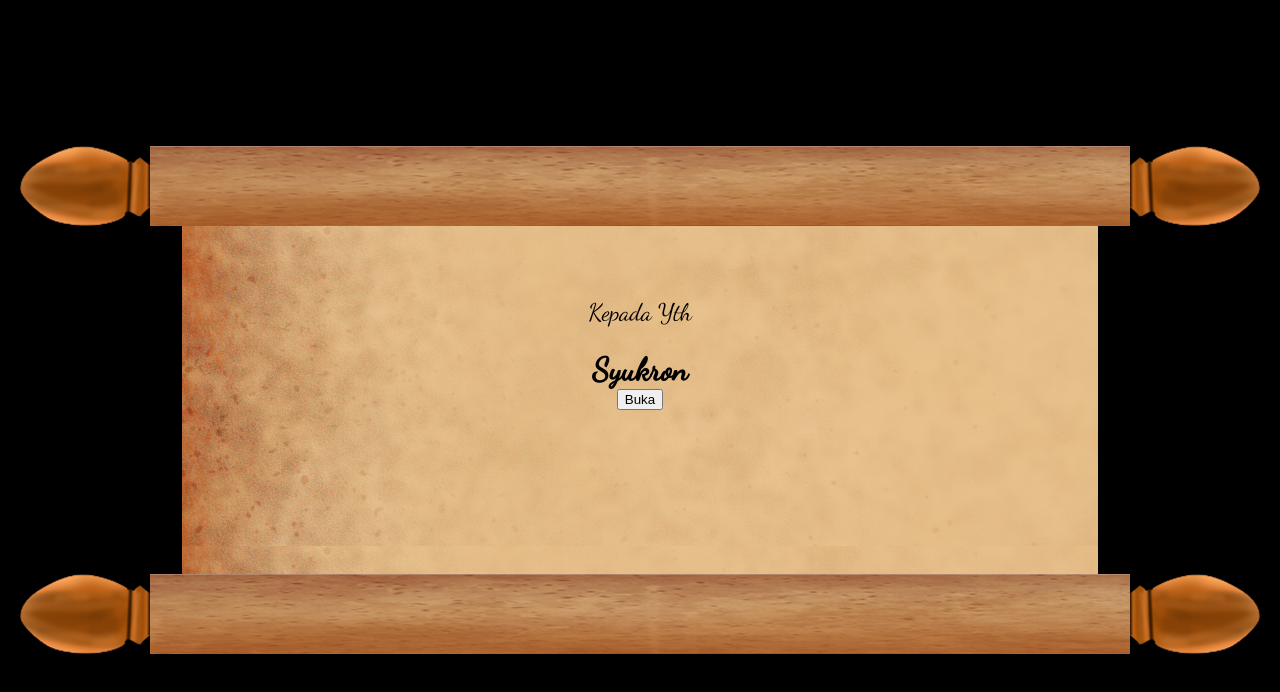
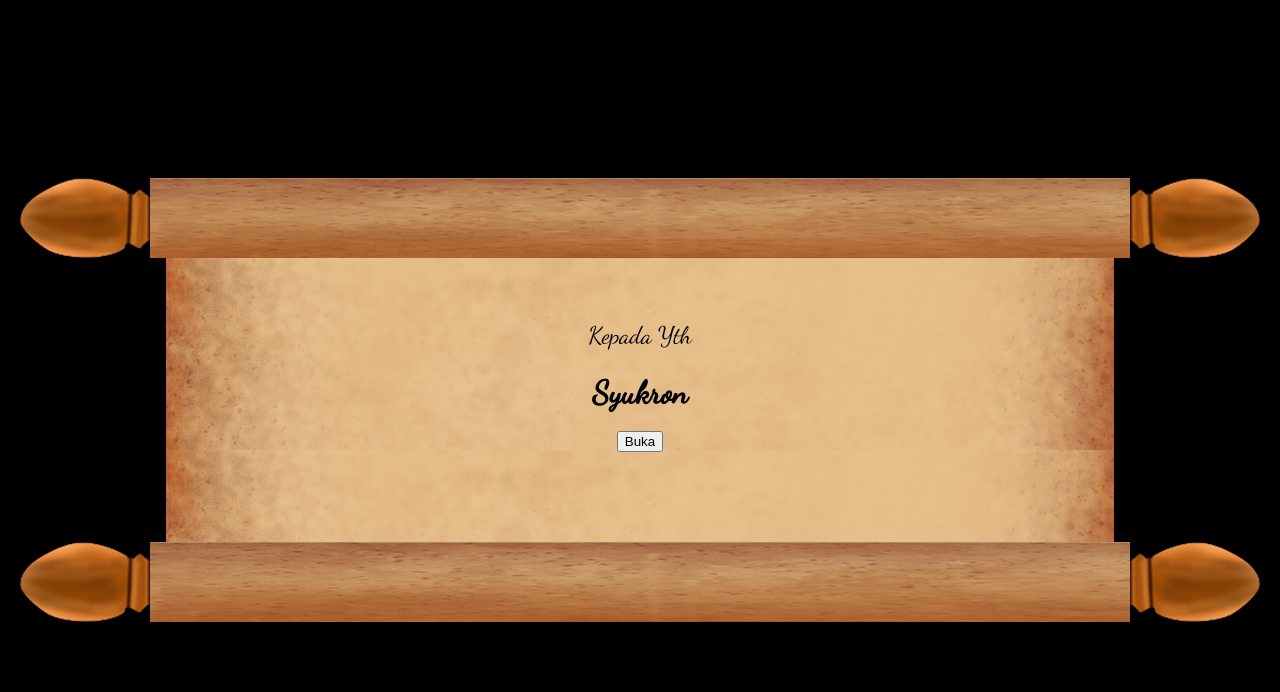
Before and after one commit to syukronmuttaqien/wedding-app, a React (Create React App) app: page / in a window 1280 px wide. Shown: the top 692 px of the page. Built offline with nearby package versions, Linux system fonts and the light colour scheme.

Commit message:
Update fix animation

```diff
--- a/src/App.css
+++ b/src/App.css
@@ -23,7 +23,7 @@
 body {
   /* background-repeat: repeat-y;
   background-size: contain; */
-  width: auto;
+  max-width: 100vw;
   font-family: 'DancingScript';
   background-color: black;
 }
@@ -40,8 +40,31 @@ body {
   z-index: 11;
 }
 
+.all-container {
+  position: relative;
+  display: flex;
+  width: 100%;
+  flex-direction: row;
+  justify-content: center;
+  height: auto;
+}
+.container-center {
+  flex: 1;
+  /* background-repeat: repeat-x; */
+}
+.container-left {
+  position: relative;
+  flex: none;
+  width: 150px;
+}
+.container-right {
+  position: relative;
+  flex: none;
+  width: 150px;
+}
+
 .outer {
-  width: '100%';
+  position: relative;
   display: flex;
   flex-direction: column;
   align-items: center;
@@ -50,17 +73,19 @@ body {
 }
 
 .App {
-  width: '100%';
-  padding-left: 160px;
-  padding-right: 160px;
+  max-width: 77%;
+  width: 77%;
 }
 
 .paper-content {
-  width: '100%';
+  flex: 1;
   height: auto;
+  contain: inline-size;
+  background-size: contain;
   background-image: url('./images/paper.png');
   background-repeat: repeat-y;
-  padding: 48px;
+  padding: 16px;
+  margin: 0 16px;
 }
 
 .App-logo {
--- a/src/App.tsx
+++ b/src/App.tsx
@@ -10,6 +10,7 @@ import Invitation from './Components/Invitation';
 import Time from './Components/Time';
 import Countdown from './Components/Countdown';
 import Galery from './Components/Galery';
+import { useMeasure } from '@reactivers/hooks';
 
 function App() {
   const appRef: any = useRef(null)
@@ -17,9 +18,13 @@ function App() {
   const paperContentRef: any = useRef(null)
   const [viewHeight, setViewHeight] = useState(0);
 
+
   const setDefaultHeight = () => {
-    console.log({height: document.getElementsByClassName('paper-content')[0].clientHeight})
-    setViewHeight(document.getElementsByClassName('paper-content')[0].clientHeight)
+    console.log({heightBasic: document.getElementsByClassName('paper-content')[0].clientHeight})
+
+    const height1 = document.getElementsByClassName('paper-content')[0].clientHeight
+
+    setViewHeight(height1)
   }
 
   useEffect(() => {
@@ -41,7 +46,7 @@ function App() {
   }), [viewHeight])
 
   const handleShow = () => {
-    const duration = 1500;
+    const duration = 1000;
     setShow(!isShow)
     api.start({
       config: {
@@ -49,6 +54,13 @@ function App() {
       },
       to: {
         height: `${viewHeight}px`,
+      },
+      onResolve: () => {
+        api.start({
+          to: {
+            height: "auto",
+          }
+        })
       }
     })
 
@@ -66,7 +78,7 @@ function App() {
     })
 
     setTimeout(() => {
-      window.scrollTo({behavior: 'smooth', top: DEFAULT_HEIGHT + 200})
+      window.scrollTo({behavior: 'smooth', top: DEFAULT_HEIGHT})
     }, 100)
   }
 
@@ -83,23 +95,25 @@ function App() {
         </div>
        )}  */}
       <RollWood />
-        <animated.div ref={appRef} className="App">
+        <animated.div ref={appRef} className="all-container">
+          <div className='container-left' />
           <animated.div
             ref={paperContentRef}
             className="paper-content"
             style={viewHeight !== 0 ? {...heightAnimation} : {}}
             >
             <center>
-              <OurBox width={outerRef?.current?.clientWidth} name='Syukron' onClickOpen={handleShow} />
+              <OurBox name='Syukron' onClickOpen={handleShow} />
               <animated.div style={viewHeight !== 0 ? {...scaleAnimation} : {}}>
                 <ThePromises />
                 <Invitation />
                 <Time />
                 <Countdown />
                 <Galery />
-             </animated.div>
+            </animated.div>
             </center>
           </animated.div>
+          <div className='container-right' />
         </animated.div>
       <RollWood />
     </div>
--- a/src/Components/Galery.tsx
+++ b/src/Components/Galery.tsx
@@ -4,12 +4,15 @@ import photo2 from '../images/photo2.jpg'
 import photo3 from '../images/photo3.jpg'
 import photo4 from '../images/photo4.jpg'
 import photo5 from '../images/photo5.jpg'
+import photo6 from '../images/photo6.jpg'
+import BorderLine from './BorderLine';
 
 
 const Galery = () => {
     return (
         <div>
             <h1 className='title-text'>Our Memories</h1>
+            <BorderLine />
             <div className='galery-container'>
                 <div>
                     <div className='tape'></div>
@@ -31,7 +34,10 @@ const Galery = () => {
                     <div className='tape'></div>
                     <img className='galery-image frame-image' src={photo5} />
                 </div>
-
+                <div>
+                    <div className='tape'></div>
+                    <img className='galery-image frame-image' src={photo6} />
+                </div>
             </div>
 
 
--- a/src/Components/OurBox.tsx
+++ b/src/Components/OurBox.tsx
@@ -7,19 +7,15 @@ import "./styles.css";
 export const DEFAULT_HEIGHT = 300;
 
 type OurBoxProps = {
-    width: number;
   name: string;
   onClickOpen: () => void;
 };
 
 const OurBox = (props: OurBoxProps) => {
-  const { name, onClickOpen, width } = props;
+  const { name, onClickOpen } = props;
 
   return (
-    <div className='ourbox-name-box' style={{
-        width: width ? width - 460 : 0,
-        height: DEFAULT_HEIGHT,
-      }}>
+    <div className='ourbox-name-box'>
       <p className="our-name-for">Kepada Yth</p>
       <b className="our-guest-name">{name}</b>
       <br />
--- a/src/Components/styles.css
+++ b/src/Components/styles.css
@@ -47,7 +47,12 @@
 }
 
 .ourbox-name-box {
-    width: 72%;
+    /* width: 72%; */
+    display: flex;
+    height: 200px;
+    flex-direction: column;
+    align-items: center;
+    justify-content: center;
 }
 
 .our-name-text {
@@ -168,7 +173,9 @@
 .galery-container {
     display: flex;
     flex-direction: row;
-    justify-content: space-between;
+    flex-basis: content;
+    justify-content: center;
+    flex-wrap: wrap;
     align-items: center;
     margin-top: 64px;
     margin-bottom: 24px;
```
Also changed, not shown: src/images/photo6.jpg (added).
